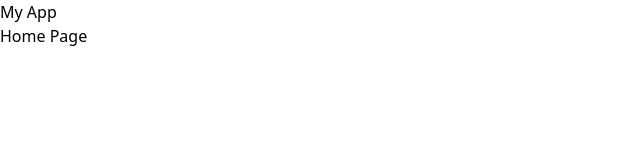
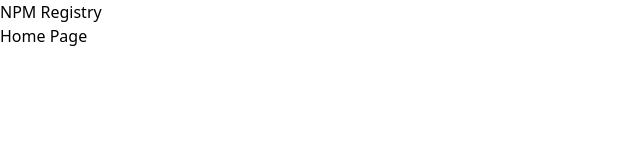
Before and after one commit to roryjarrard/react-registry, a React (Vite) app: page / in a window 1280 px wide. Shown: the top 160 px of the page, without its empty margins (0-640 px from the left). Built offline with nearby package versions, Linux system fonts and the light colour scheme.

Commit message:
add header logo

```diff
--- a/src/App.tsx
+++ b/src/App.tsx
@@ -1,4 +1,4 @@
-import { createBrowserRouter, Router, RouterProvider } from 'react-router-dom';
+import { createBrowserRouter, RouterProvider } from 'react-router-dom';
 import Root from './pages/Root';
 import HomePage from './pages/HomePage';
 import DetailsPage from './pages/DetailsPage';
--- a/src/components/Header.tsx
+++ b/src/components/Header.tsx
@@ -1,8 +1,10 @@
+import { Link } from 'react-router-dom';
+
 const Header = () => {
     return (
-        <header>
-            <h1>My App</h1>
-        </header>
+        <div>
+            <Link to="/" className="cursor-pointer">NPM Registry</Link>
+        </div>
     );
 };
 
```
